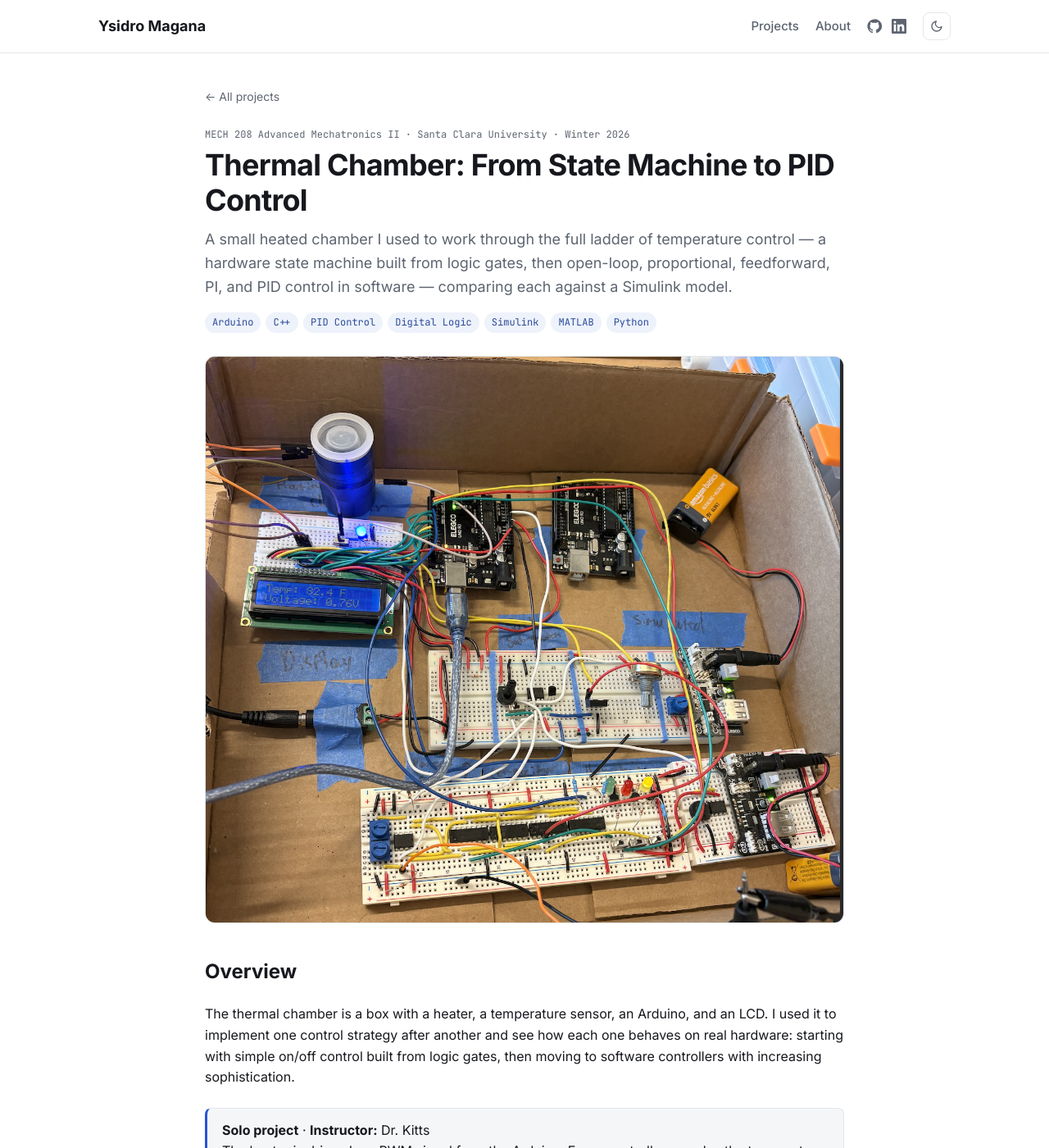
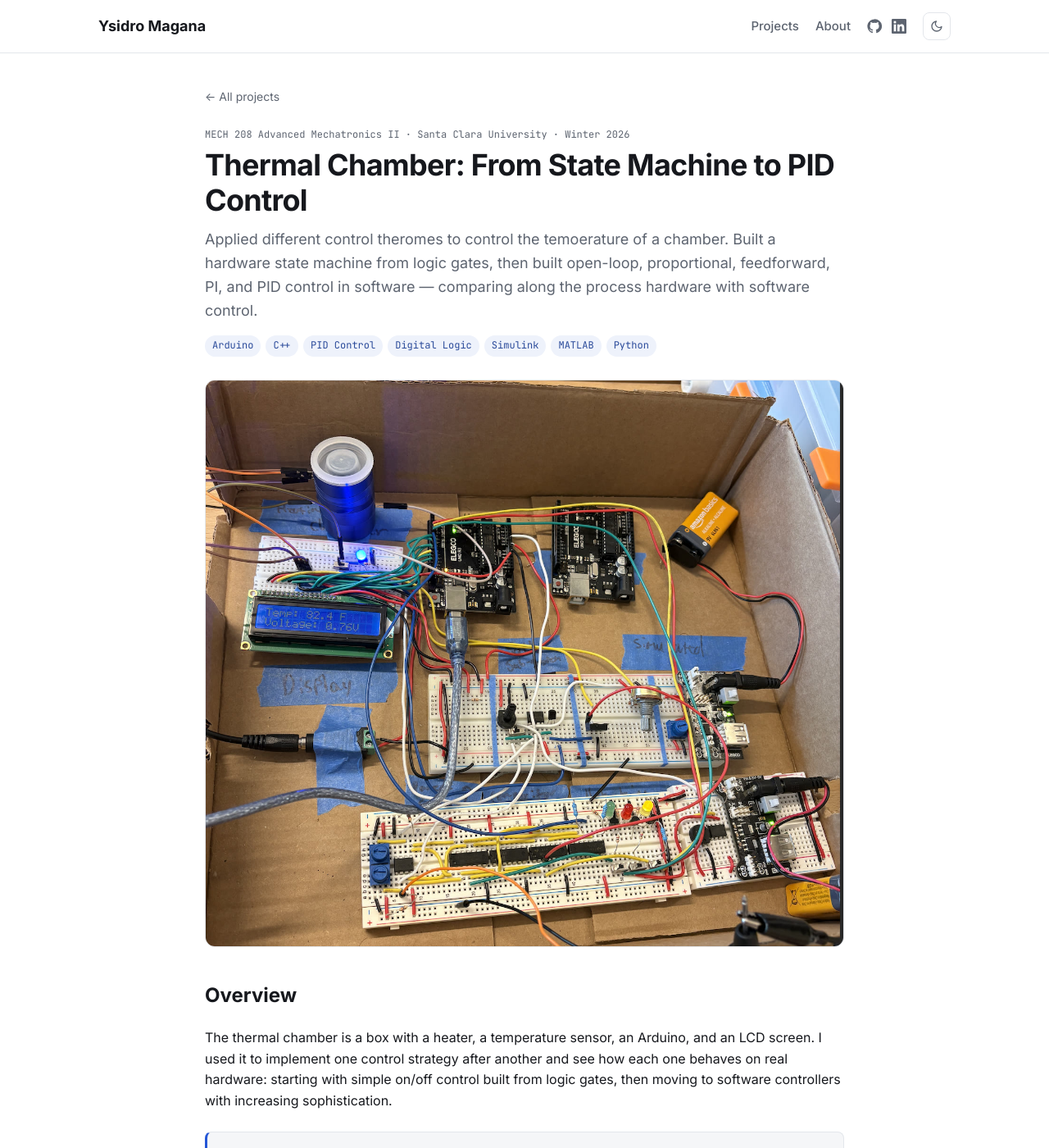
Before and after one commit to ymagana14/ymagana14.github.io, a Jekyll site: the page built from _projects/pid-heater.md, in a window 1280 px wide and 1400 px high. Shown: the whole window at 82% size. Built offline with Jekyll 4.4.1, drawn with Linux system fonts in a browser that asks for light colours; some of the changed text lies outside the part shown.

Commit message:
Add Leadership & Community Service section and update project pages
Add SHPE, SES, and RA cards to the About page, plus the author's own
edits to the About bio and the penalty shootout, seesaw, and heater pages.

Co-Authored-By: Claude Opus 5.5 <noreply@anthropic.com>

```diff
--- a/_projects/pid-heater.md
+++ b/_projects/pid-heater.md
@@ -1,7 +1,7 @@
 ---
 title: "Thermal Chamber: From State Machine to PID Control"
 context: MECH 208 Advanced Mechatronics II · Santa Clara University · Winter 2026
-summary: A small heated chamber I used to work through the full ladder of temperature control — a hardware state machine built from logic gates, then open-loop, proportional, feedforward, PI, and PID control in software — comparing each against a Simulink model.
+summary: Applied different control theromes to control the temoerature of a chamber. Built a hardware state machine  from logic gates, then built open-loop, proportional, feedforward, PI, and PID control in software — comparing along the process hardware with software control.
 tags: [Arduino, C++, PID Control, Digital Logic, Simulink, MATLAB, Python]
 image: /assets/img/projects/pid-heater/cover.jpg
 order: 4
@@ -9,7 +9,7 @@ order: 4
 
 ## Overview
 
-The thermal chamber is a box with a heater, a temperature sensor, an Arduino, and an LCD. I used it to implement one control strategy after another and see how each one behaves on real hardware: starting with simple on/off control built from logic gates, then moving to software controllers with increasing sophistication.
+The thermal chamber is a box with a heater, a temperature sensor, an Arduino, and an LCD screen. I used it to implement one control strategy after another and see how each one behaves on real hardware: starting with simple on/off control built from logic gates, then moving to software controllers with increasing sophistication.
 
 <div class="callout" markdown="1">
 **Solo project** · **Instructor:** Dr. Kitts
@@ -68,7 +68,7 @@ With no feedback, the controller drives the heater blindly and assumes the syste
   <figcaption>Open-loop test targeting 76.1 °F</figcaption>
 </figure>
 
-Open loop can reach a target, but only after a lot of trial and error — and it can't correct for any disturbance.
+Open loop can reach a target, but only after a lot of trial and error, and it can't correct for any disturbance.
 
 ---
 
@@ -97,7 +97,7 @@ Adding feedback, the heater's PWM is set by the error between the setpoint and t
   <figure><img src="/assets/img/projects/pid-heater/p-kp85.jpg" alt="P control Kp 85"><figcaption>Kp = 85</figcaption></figure>
 </div>
 
-The green PWM trace shows what's happening: as the temperature rises, the drive effort falls. At Kp = 15 it settles around 45 PWM — only enough to hold about 80 °F, so a steady-state error remains. Higher gains shrink that error. A Simulink model with the same gain predicted the same ~5 °F error:
+The green PWM trace shows what's happening: as the temperature rises, the drive effort falls. At Kp = 15 it settles around 45 PWM, only enough to hold about 80 °F, so a steady-state error remains. Higher gains shrink that error. A Simulink model with the same gain predicted the same ~5 °F error:
 
 <div class="img-row">
   <figure><img src="/assets/img/projects/pid-heater/sim-p-diagram.jpg" alt="Simulink P control model"><figcaption>Simulink model</figcaption></figure>
@@ -127,7 +127,7 @@ Compared with pure proportional control at the same gain, the steady-state error
 
 ## 5. PI control and integral windup
 
-Adding an integral term turns the response from first-order to second-order, which shows up as overshoot — most clearly in the PWM signal oscillating after the setpoint is reached. The underdamped response was small in practice and matched the Simulink model.
+Adding an integral term turns the response from first-order to second-order, which shows up as overshoot, most clearly in the PWM signal oscillating after the setpoint is reached. The underdamped response was small in practice and matched the Simulink model.
 
 <figure>
   <img src="/assets/img/projects/pid-heater/pi-data.jpg" alt="PI control data">
@@ -159,6 +159,8 @@ Finally, I implemented full PID with **Kp = 30, Ki = 0.2, Kd = 15** and logged e
 
 The proportional term does most of the work driving the temperature up. As the temperature nears the setpoint, the integral term takes over and pulls out the remaining steady-state error. Because a thermal system responds slowly, the derivative term contributes very little — something the Simulink model also showed.
 
+I built this circuit using op-amps. I started by studying common op-amp configurations and how each one can perform a mathematical operation: multiplication, division, addition, subtraction, and comparison. Once I understood how these circuits work as analog calculators, I applied that knowledge to PID control. A PID controller is built from these same operations: it scales the error signal by a gain, integrates it, differentiates it, and sums the three results.
+
 <div class="img-row">
   <figure><img src="/assets/img/projects/pid-heater/sim-pid-diagram.jpg" alt="Simulink PID model"><figcaption>Simulink PID model</figcaption></figure>
   <figure><img src="/assets/img/projects/pid-heater/sim-pid-response.jpg" alt="Simulated PID response"><figcaption>Simulated PID response</figcaption></figure>
--- a/assets/css/site.css
+++ b/assets/css/site.css
@@ -162,6 +162,19 @@ a:hover { text-decoration: underline; }
 }
 .callout p { margin: 0; }
 .code-callout p { margin-bottom: 10px; }
+.community-grid { display: grid; grid-template-columns: repeat(auto-fit, minmax(260px, 1fr)); gap: 16px; margin: 20px 0 24px; }
+.community-card {
+  background: var(--bg-soft); border: 1px solid var(--border); border-top: 3px solid var(--accent);
+  border-radius: var(--radius); padding: 18px 20px;
+}
+.community-card h3 { margin: 4px 0 2px; font-size: 18px; }
+.community-card .when { font-family: "JetBrains Mono", monospace; font-size: 12px; color: var(--muted); margin: 0 0 10px; }
+.community-card p:last-child { margin-bottom: 0; }
+.community-role {
+  display: inline-block; margin: 0; padding: 2px 10px; border-radius: 999px;
+  background: var(--tag-bg); color: var(--tag-text);
+  font-family: "JetBrains Mono", monospace; font-size: 12px;
+}
 .resume-callout { display: flex; align-items: center; justify-content: space-between; gap: 16px; flex-wrap: wrap; }
 .button {
   display: inline-block; padding: 10px 18px; border-radius: 8px;
```
Also changed, not shown: other parts of _projects/pid-heater.md (+2 -2 lines), _projects/penalty-shootout.md (+9 -9 lines), _projects/pid-seesaw.md (+14 -14 lines), about.md (+40 -11 lines).
